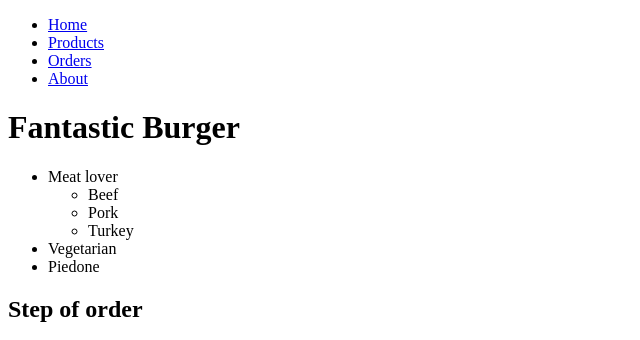
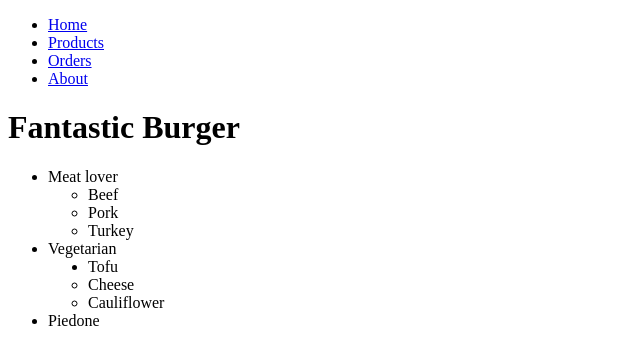
Before and after one commit to erikszory/erikszory.github.io, a plain HTML site: page index.html in a window 1280 px wide. Shown: the top 340 px of the page, without its empty margins (0-640 px from the left). Drawn offline with Linux system fonts and the light colour scheme.

Commit message:
Init page.

```diff
--- a/index.html
+++ b/index.html
@@ -35,6 +35,11 @@
 
     </li>
     <li>Vegetarian</li>
+    <ul>
+      <li style="list-style-type:disc">Tofu</li>
+      <li>Cheese</li>
+      <li>Cauliflower</li>
+    </ul>
     <li>Piedone</li>
   </ul>
 
```
Also changed, not shown: about.html (+1 -2 lines), img/tastyburger.jpg (renamed from img/tasty burger.jpg).
